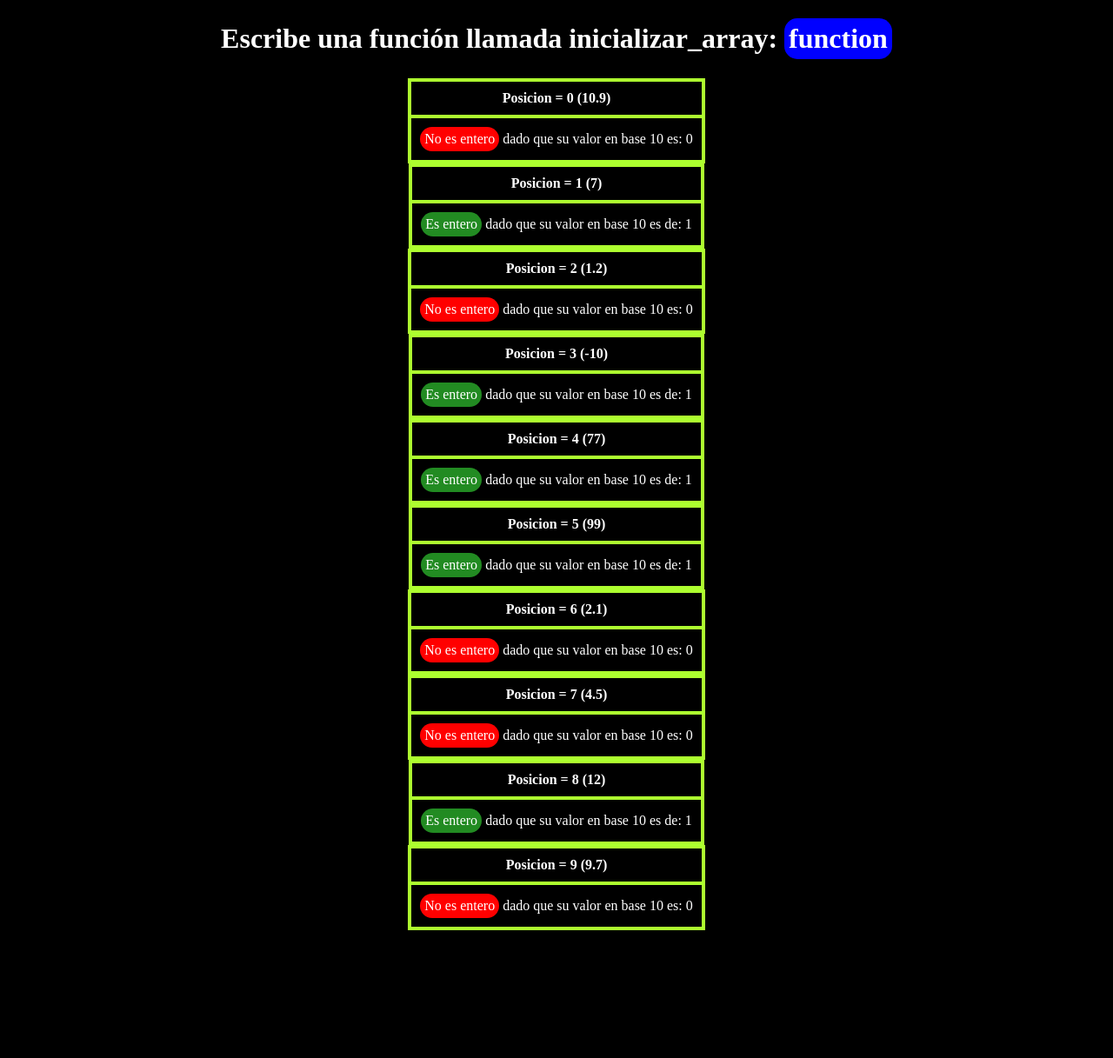
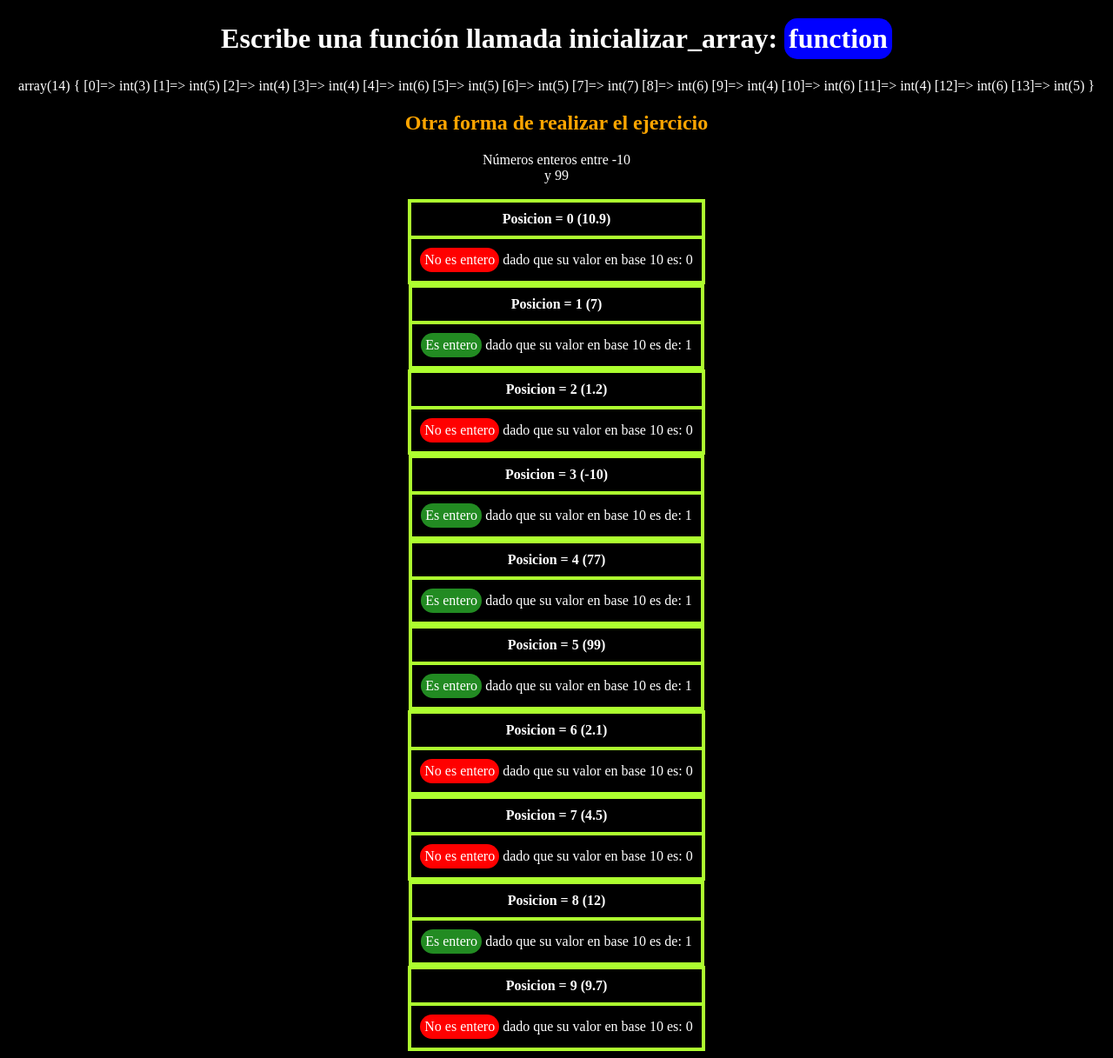
Before and after one commit to Kairoskh/IMW2022, a PHP site: page /tres.php in a window 1280 px wide. Shown: the whole page at 87% size. Before the commit the page ends 1070 px from the top, so only its background shows below. Run offline with PHP 8.4, Linux system fonts and the light colour scheme.

Commit message:
Update tres.php

```diff
--- a/Actividad2-4/tres.php
+++ b/Actividad2-4/tres.php
@@ -35,6 +35,9 @@
         .noentero {
             background-color: red;
         }
+        h2 {
+            color: orange;
+        }
     </style>
 </head>
 <body>
@@ -50,11 +53,26 @@ El número de elementos que contiene el array será el
 especificado en el parámetro de entrada numero_de_elementos
 */
 
+//Ejercicio principal:
+
+function inicializar_array ($numero_de_elementos, $max, $min){
+    $array = [];
+    for($a = 0; $a <$numero_de_elementos; $a++){
+
+        $array[$a] = rand($min,$max);
+    }
+    return $array;
+}
+var_dump(inicializar_array(14,7,3));
+
+//Otra manera distinta de hacer el ejercicio con tablas y posiciones:
+
+echo "<h2>Otra forma de realizar el ejercicio</h2>";
 $numero_de_elementos = array(10.9, 7, 1.2, -10, 77, 99, 2.1, 4.5, 12, 9.7);
 $min = -10;
 $max = 99;
 
-function inicializar_array ($numero_de_elementos, $min, $max){
+function inicializar_array2 ($numero_de_elementos, $min, $max){
 
 //Información de la función
    /* $conteo =count($numero_de_elementos);
@@ -65,7 +83,7 @@ function inicializar_array ($numero_de_elementos, $min, $max){
     for ($i = 0; $i < $conteo; ++$i){
         echo $numero_de_elementos[$i]."<br>";
     }*/
-
+    echo "Números enteros entre $min <br> y $max<br><br>";
 //Tabla especificando los números enteros y los que no, dentro del array y máximos y minímos dentro de el mismo.
 
     foreach($numero_de_elementos as $x=>$x_valor)
@@ -82,7 +100,9 @@ function inicializar_array ($numero_de_elementos, $min, $max){
    }
 
 }
-    echo inicializar_array($numero_de_elementos, $min, $max);
+    echo inicializar_array2($numero_de_elementos, $min, $max);
+
+
 ?>
 
 </body>
```
